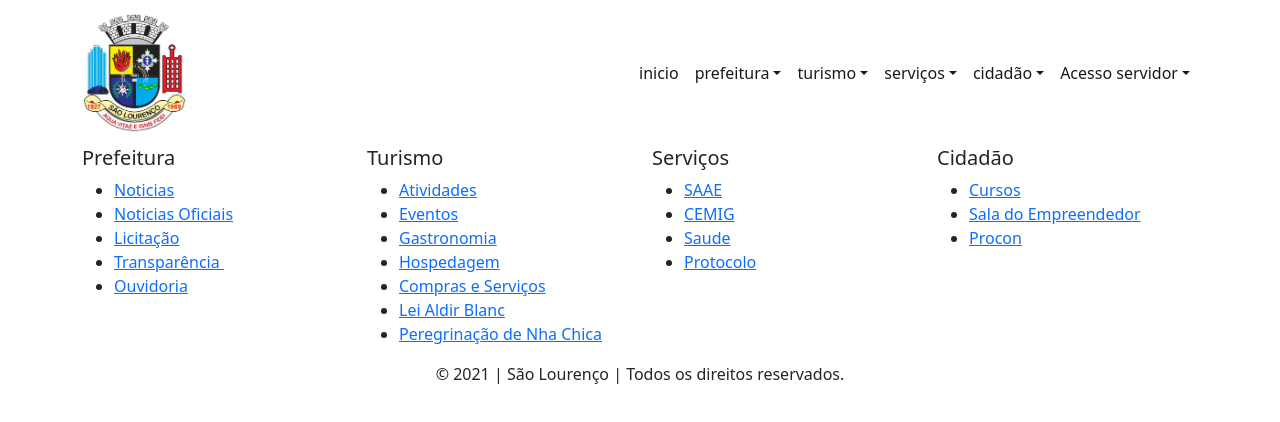
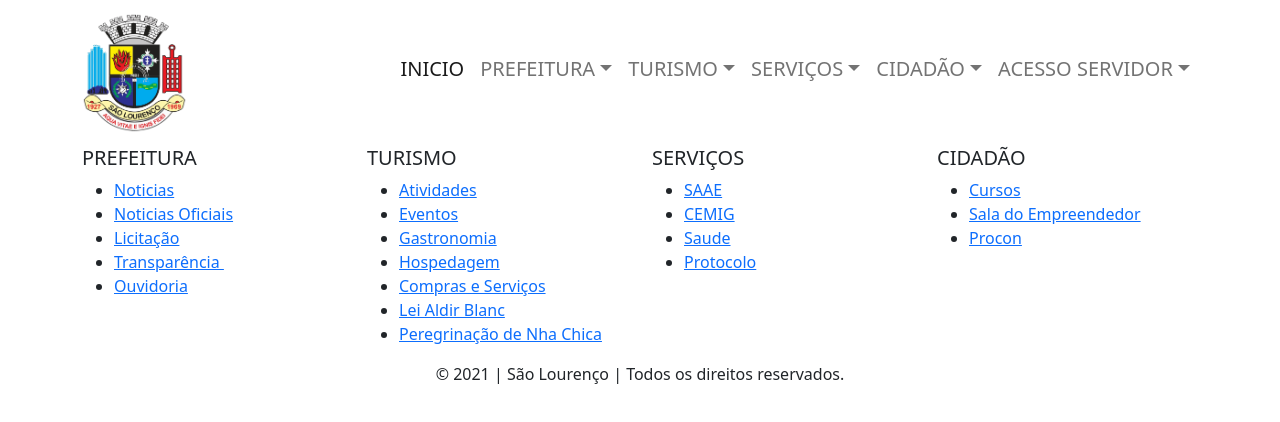
Before and after one commit to ThreeDP/umbrella.github.io, a website: page docs/index.html in a window 1280 px wide. Drawn offline with nearby package versions, Linux system fonts and the light colour scheme; some packages are replaced by stand-ins of ours; a script that the page names is missing.

Commit message:
Ajuste realizado na barra de navegação do site

```diff
--- a/docs/index.html
+++ b/docs/index.html
@@ -35,11 +35,11 @@
 
                 <ul class="navbar-nav ms-auto"> <!-- INICIO DO NAV -->
                     <li class="nav-item">
-                        <a class="nav-link active" href="#">inicio</a>
+                        <a class="nav-link active h5 text-uppercase" href="#">inicio</a>
                     </li>
                     <li class="nav-item">
                         <div class="dropdown">
-                            <a class="nav-link active dropdown-toggle" href="#" data-bs-toggle="dropdown" aria-expanded="false">prefeitura</a>
+                            <a class="nav-link dropdown-toggle h5 text-uppercase" href="#" data-bs-toggle="dropdown" aria-expanded="false">prefeitura</a>
                             <div class="dropdown-menu">
                                 <a class="dropdown-item" href="#">Noticias</a>
                                 <a class="dropdown-item" href="#">Noticias Oficiais</a>
@@ -51,7 +51,7 @@
                     </li>
                     <li class="nav-item">
                         <div class="dropdown">
-                            <a class="nav-link active dropdown-toggle" href="#" data-bs-toggle="dropdown" aria-expanded="false">turismo</a>
+                            <a class="nav-link dropdown-toggle h5 text-uppercase" href="#" data-bs-toggle="dropdown" aria-expanded="false">turismo</a>
                             <div class="dropdown-menu">
                                 <a class="dropdown-item" href="#">Atividades</a>
                                 <a class="dropdown-item" href="#">Eventos</a>
@@ -65,7 +65,7 @@
                     </li>
                     <li class="nav-item">
                         <div class="dropdown">
-                            <a class="nav-link active dropdown-toggle" href="#" data-bs-toggle="dropdown" aria-expanded="false">serviços</a>
+                            <a class="nav-link dropdown-toggle h5 text-uppercase" href="#" data-bs-toggle="dropdown" aria-expanded="false">serviços</a>
                             <div class="dropdown-menu">
                                 <a class="dropdown-item" href="#">Saude</a>
                                 <a class="dropdown-item" href="#">Protocolo</a>
@@ -76,7 +76,7 @@
                     </li>
                     <li class="nav-item">
                         <div class="dropdown">
-                            <a class="nav-link active dropdown-toggle" href="#" data-bs-toggle="dropdown" aria-expanded="false">cidadão</a>
+                            <a class="nav-link dropdown-toggle h5 text-uppercase" href="#" data-bs-toggle="dropdown" aria-expanded="false">cidadão</a>
                             <div class="dropdown-menu">
                                 <a class="dropdown-item" href="#">Cursos</a>
                                 <a class="dropdown-item" href="#">Sala do Empreendedor</a>
@@ -86,7 +86,7 @@
                     </li>
                     <li class="nav-item">
                         <div class="dropdown">
-                            <a class="nav-link active dropdown-toggle" href="#" data-bs-toggle="dropdown" aria-expanded="false">Acesso servidor</a>
+                            <a class="nav-link dropdown-toggle h5 text-uppercase" href="#" data-bs-toggle="dropdown" aria-expanded="false">Acesso servidor</a>
                             <div class="dropdown-menu">
                                 <a class="dropdown-item" href="#">RH Online</a>
                                 <a class="dropdown-item" href="#">E-mail</a>
@@ -102,7 +102,7 @@
             <div class="container">
                 <div class="row">
                     <div class="col-sm-3">
-                        <h5>Prefeitura</h5>
+                        <p class="h5 text-uppercase">Prefeitura</p>
                         <ul>
                             <li><a href="#">Noticias</a></li>
                             <li><a href="#">Noticias Oficiais</a></li>
@@ -112,7 +112,7 @@
                         </ul>
                     </div>
                     <div class="col-sm-3">
-                        <h5>Turismo</h5>
+                        <p class="h5 text-uppercase">Turismo</p>
                         <ul>
                             <li><a href="#">Atividades</a></li>
                             <li><a href="#">Eventos</a></li>
@@ -124,7 +124,7 @@
                         </ul>
                     </div>
                     <div class="col-sm-3">
-                        <h5>Serviços</h5>
+                        <p class="h5 text-uppercase">Serviços</p>
                         <ul>
                             <li><a href="#">SAAE</a></li>
                             <li><a href="#">CEMIG</a></li>
@@ -133,7 +133,7 @@
                         </ul>
                     </div>
                     <div class="col-sm-3">
-                        <h5>Cidadão</h5>
+                        <p class="h5 text-uppercase">Cidadão</p>
                         <ul>
                             <li><a href="#">Cursos</a></li>
                             <li><a href="#">Sala do Empreendedor</a></li>
@@ -142,7 +142,9 @@
                     </div>
                 </div>
             </div>
-            <div><p class="text-center">© 2021 | São Lourenço | Todos os direitos reservados.</p></div>
+            <div>
+                <p class="text-center">© 2021 | São Lourenço | Todos os direitos reservados.</p>
+            </div>
         </footer><!-- End: Footer Dark -->
 
         <script src="https://cdnjs.cloudflare.com/ajax/libs/baguettebox.js/1.10.0/baguetteBox.min.js"></script>
```
